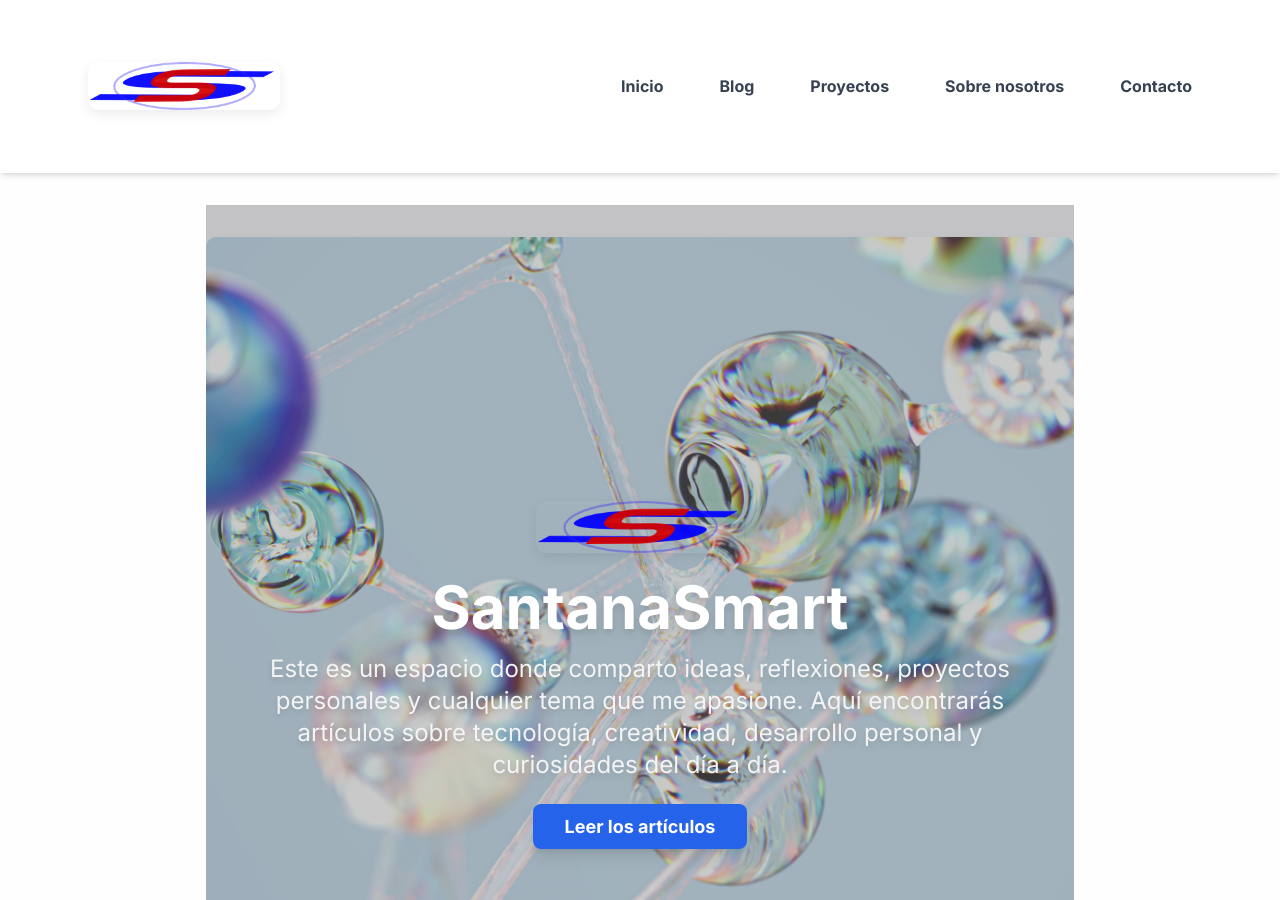
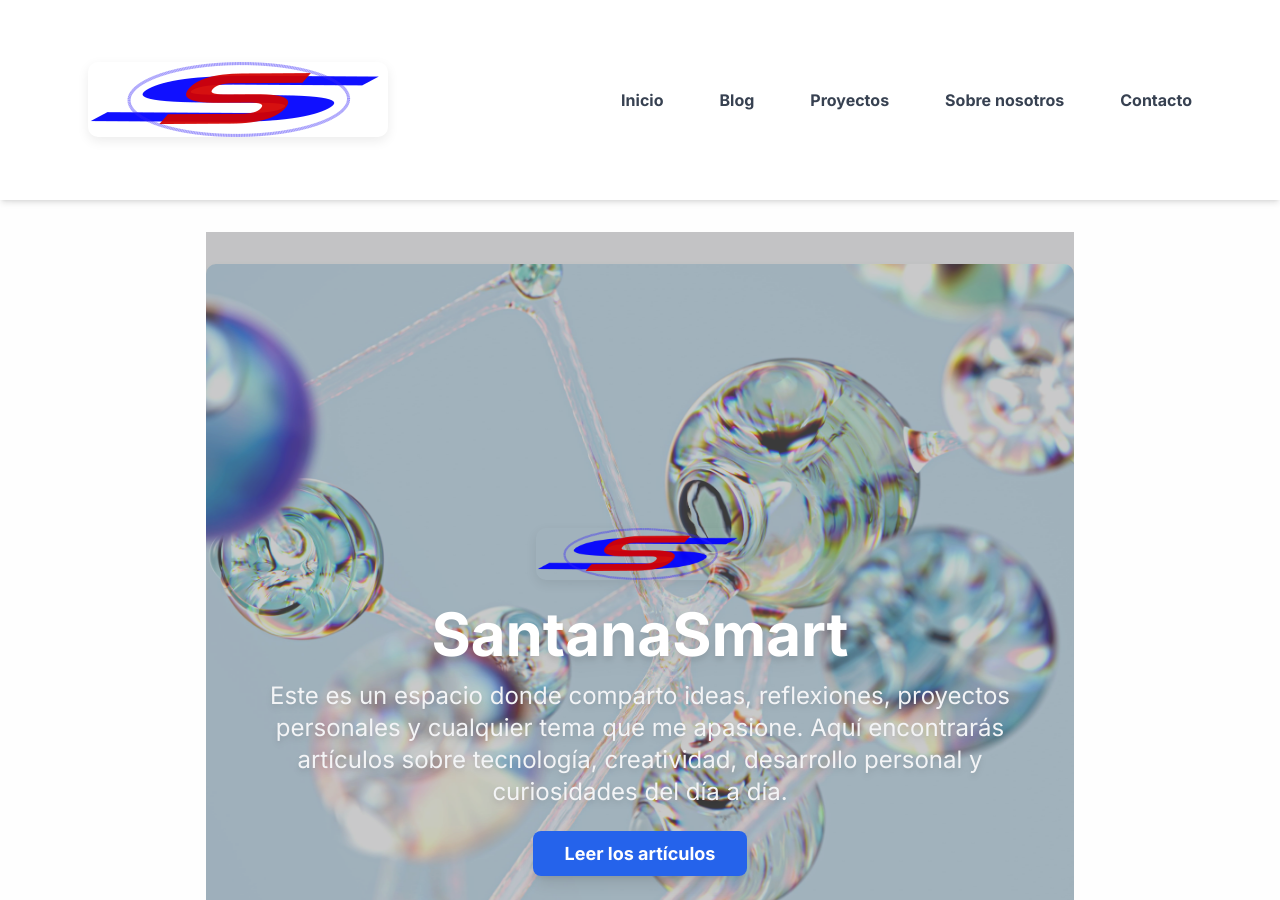
Before and after one commit to santanasmart/santanasmart.github.io, a Jekyll site: the page built from index.md, in a window 1280 px wide and 900 px high. Built offline with Jekyll 4.4.1, drawn with Linux system fonts in a browser that asks for light colours; nearby versions of some CDN libraries; comment, search, counter and statistics services are not loaded.

Commit message:
Update default.html

```diff
--- a/_layouts/default.html
+++ b/_layouts/default.html
@@ -54,7 +54,7 @@
     <!-- Logo -->
     <div class="flex-shrink-0">
       <a href="{{ '/' | relative_url }}" aria-label="Inicio">
-        <img src="{{ '/assets/images/logo.webp' | relative_url }}" alt="Logo de {{ site.title }}" class="w-48 h-auto">
+        <img src="{{ '/assets/images/logo.webp' | relative_url }}" alt="Logo de {{ site.title }}" class="w-auto h-auto">
       </a>
     </div>
 
```
